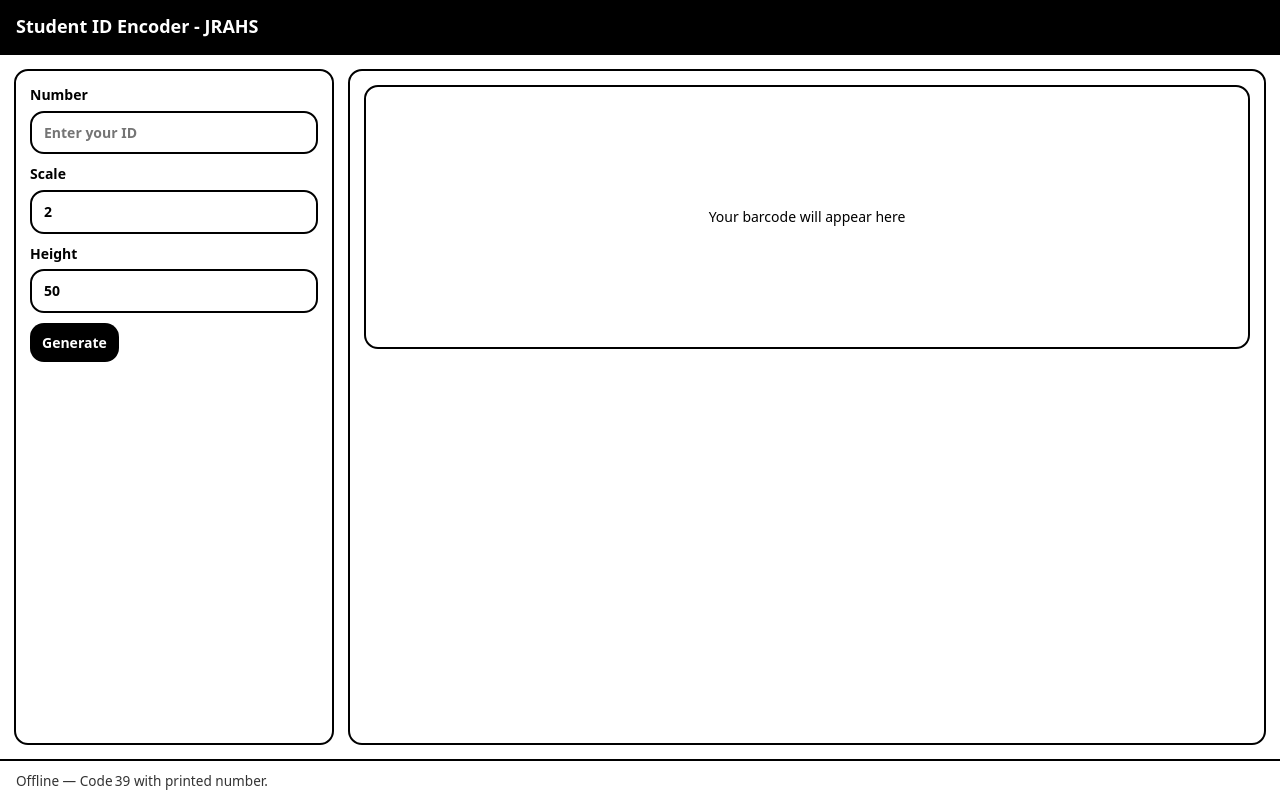
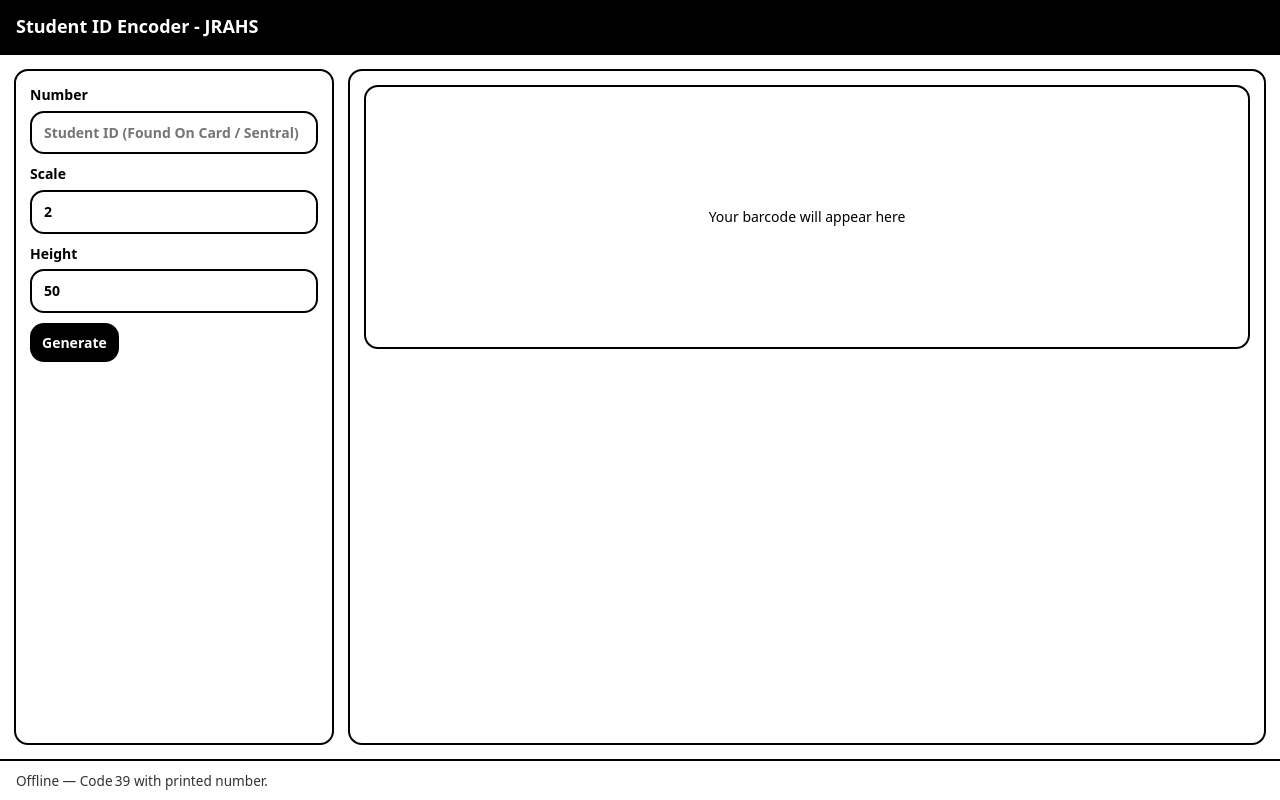
Before and after one commit to Katsugachi/JRAHS-Student-ID, a plain HTML site: page index.html in a window 1280 px wide. Drawn offline with Linux system fonts and the light colour scheme.

Commit message:
Update index.html

```diff
--- a/index.html
+++ b/index.html
@@ -23,7 +23,7 @@ svg { display:block; }
 <header>Student ID Encoder - JRAHS</header>
 <main>
 <form id="f" class="panel">
-  <label>Number<input id="data" placeholder="Enter your ID" inputmode="text"/></label>
+  <label>Number<input id="data" placeholder="Student ID (Found On Card / Sentral)" inputmode="text"/></label>
   <label>Scale<input id="scale" type="number" min="1" max="10" value="2"/></label>
   <label>Height<input id="height" type="number" min="40" max="320" value="50"/></label>
   <button type="submit">Generate</button>
```
